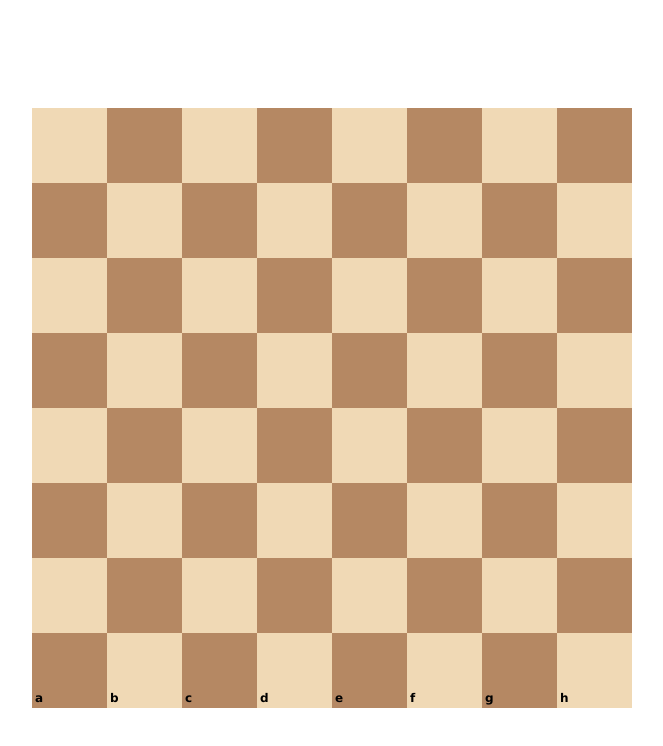
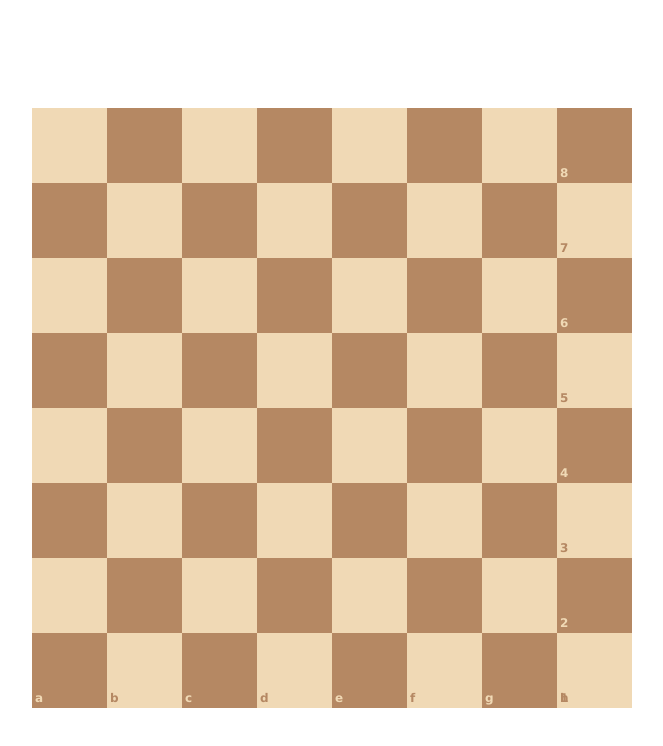
Before and after one commit to lpery-rrcp/Chess, a plain HTML site: page index.html in a window 1280 px wide. Shown: the whole page, without its empty margins (308-971 px from the left). Drawn offline with Linux system fonts and the light colour scheme.

Commit message:
Added the numbers to teh side.

```diff
--- a/index.html
+++ b/index.html
@@ -13,7 +13,9 @@
             <div class="square white"></div>
             <div class="square black"></div>
             <div class="square white"></div>
-            <div class="square black"></div>
+            <div class="square black">
+                <div class="coordinate whiteText">8</div>
+            </div>
             <!--8 Rank-->
             <div class="square black"></div>
             <div class="square white"></div>
@@ -22,7 +24,9 @@
             <div class="square black"></div>
             <div class="square white"></div>
             <div class="square black"></div>
-            <div class="square white"></div>
+            <div class="square white">
+                <div class="coordinate blackText">7</div>
+            </div>
             <!--7 Rank-->
             <div class="square white"></div>
             <div class="square black"></div>
@@ -31,7 +35,9 @@
             <div class="square white"></div>
             <div class="square black"></div>
             <div class="square white"></div>
-            <div class="square black"></div>
+            <div class="square black">
+                <div class="coordinate whiteText">6</div>
+            </div>
             <!--6 Rank-->
             <div class="square black"></div>
             <div class="square white"></div>
@@ -40,7 +46,9 @@
             <div class="square black"></div>
             <div class="square white"></div>
             <div class="square black"></div>
-            <div class="square white"></div>
+            <div class="square white">
+                <div class="coordinate blackText">5</div>
+            </div>
             <!--5 Rank-->
             <div class="square white"></div>
             <div class="square black"></div>
@@ -49,7 +57,9 @@
             <div class="square white"></div>
             <div class="square black"></div>
             <div class="square white"></div>
-            <div class="square black"></div>
+            <div class="square black">
+                <div class="coordinate whiteText">4</div>
+            </div>
             <!--4 Rank-->
             <div class="square black"></div>
             <div class="square white"></div>
@@ -58,7 +68,9 @@
             <div class="square black"></div>
             <div class="square white"></div>
             <div class="square black"></div>
-            <div class="square white"></div>
+            <div class="square white">
+                <div class="coordinate blackText">3</div>
+            </div>
             <!--3 Rank-->
             <div class="square white"></div>
             <div class="square black"></div>
@@ -67,7 +79,9 @@
             <div class="square white"></div>
             <div class="square black"></div>
             <div class="square white"></div>
-            <div class="square black"></div>
+            <div class="square black">
+                <div class="coordinate whiteText">2</div>
+            </div>
             <!--2 Rank-->
             <div class="square black">
                 <div class="coordinate whiteText">a</div>
@@ -89,6 +103,7 @@
                 <div class="coordinate whiteText">g</div>
             </div>
             <div class="square white">
+                <div class="coordinate blackText">1</div>
                 <div class="coordinate blackText">h</div>
             </div>
             <!--1 Rank-->
--- a/style.css
+++ b/style.css
@@ -41,6 +41,12 @@ body{
     font-weight: bold;
     font-family: Verdana, Geneva, Tahoma, sans-serif;
 }
+.whiteText{
+    color: #f0d9b5
+}
+.blackText{
+    color: #b58863
+}
 
 @media (min-width:600px) {
     .chessBoard{
```
